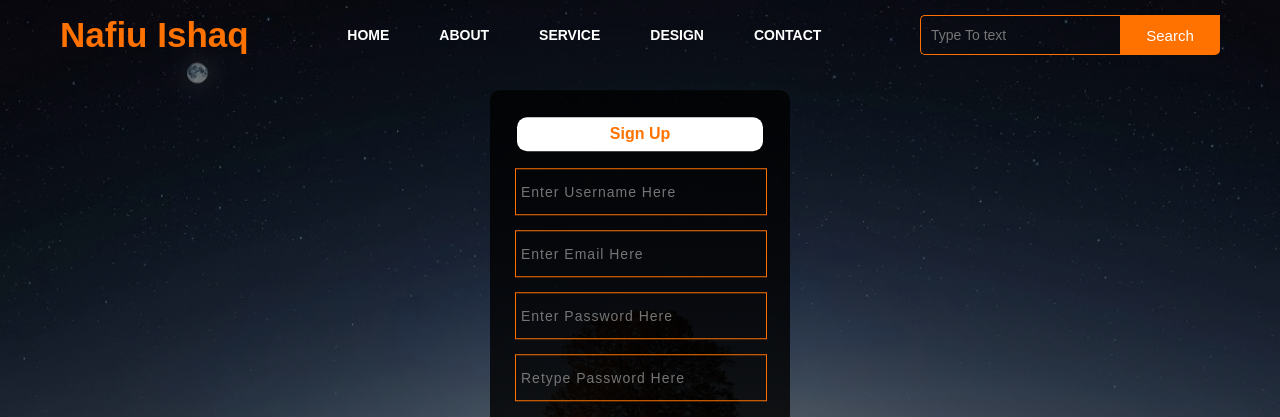
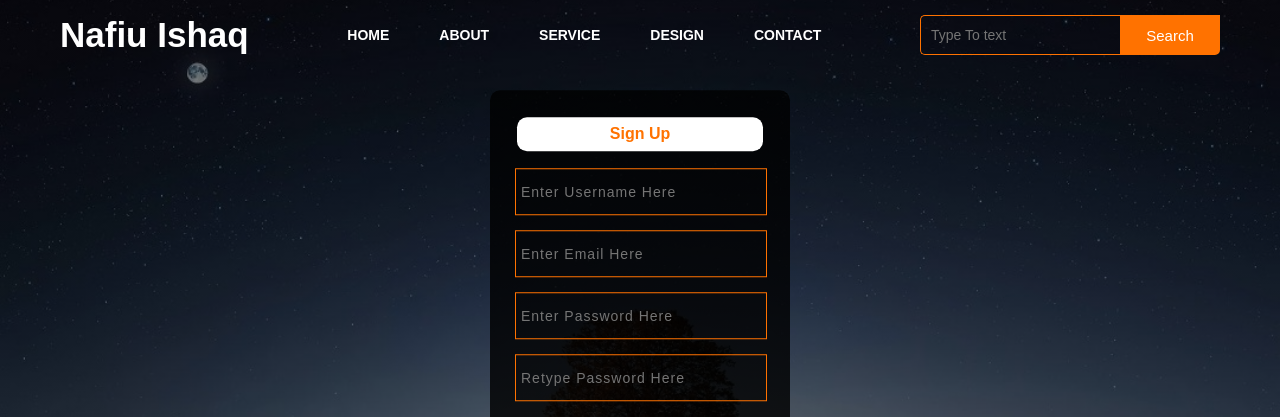
Before and after one commit to nafiuishaaq/javascriptvalidator, a plain HTML site: page signup.html in a window 1280 px wide. Shown: the top 417 px of the page. Drawn offline with nearby package versions, Linux system fonts and the light colour scheme.

Commit message:
new commit

```diff
--- a/styles.css
+++ b/styles.css
@@ -32,7 +32,7 @@ nav {
 }
 
 .logo {
-  color: #ff7200;
+  color: #fff;
   font-size: 30px;
 }
 
```
